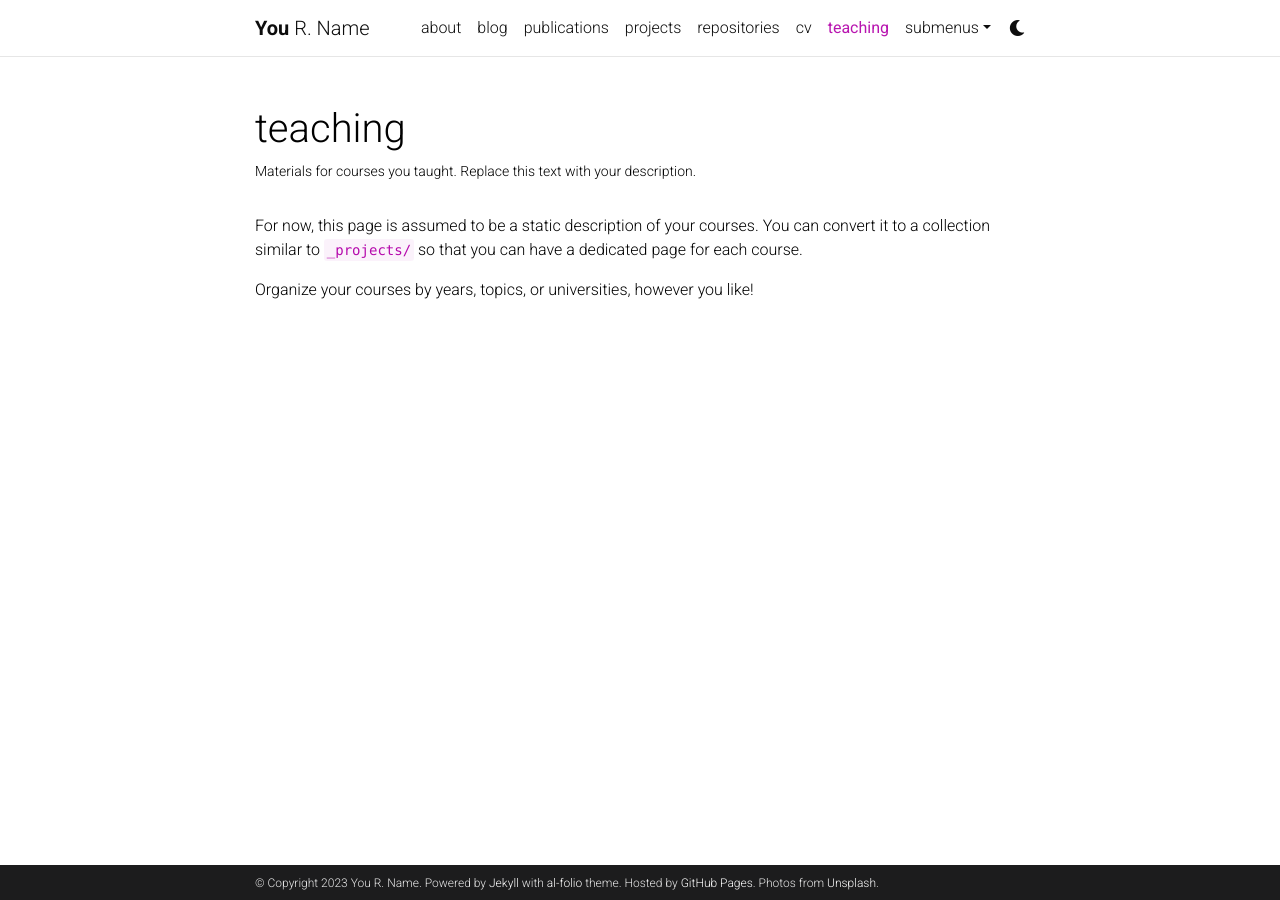
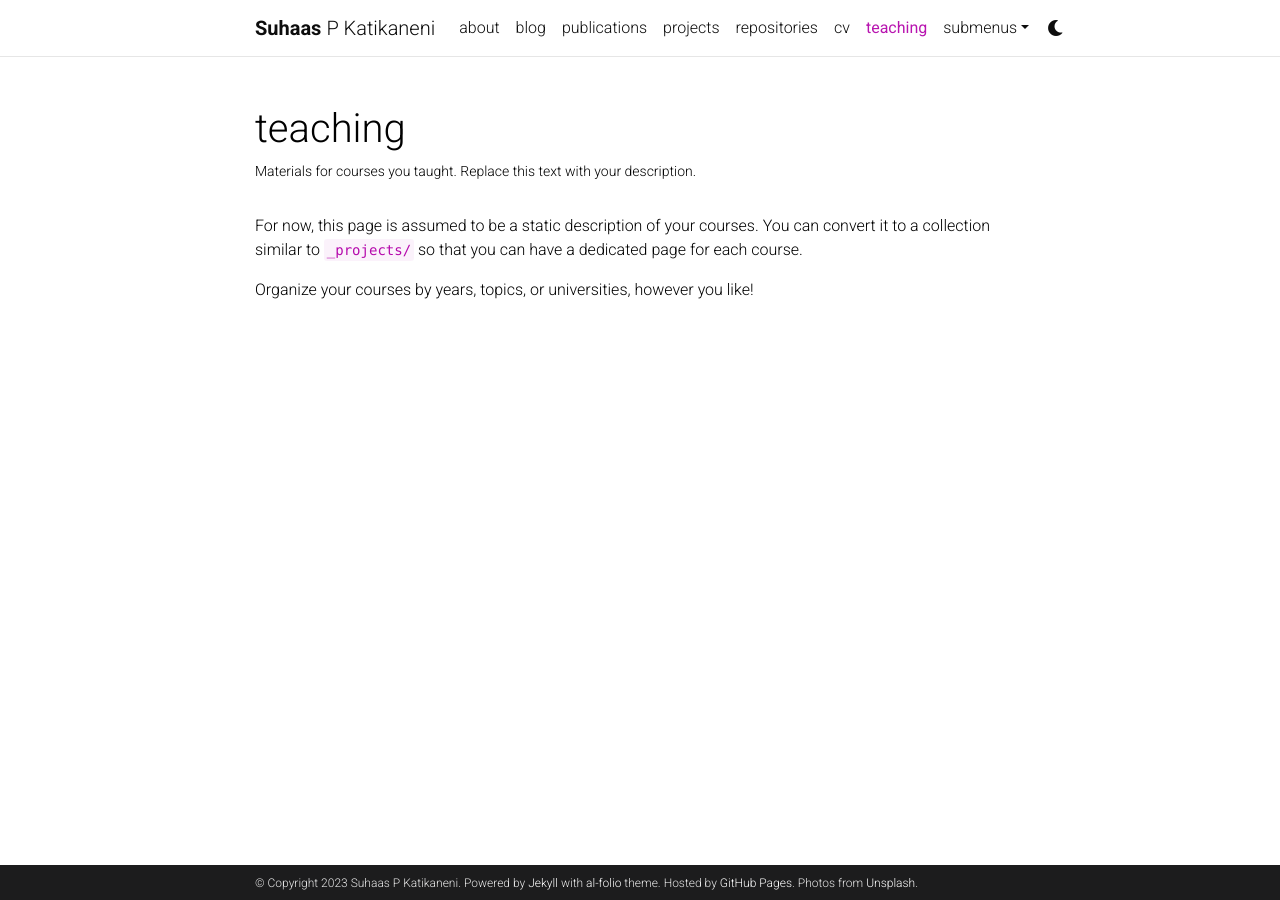
Before and after one commit to spknash/spknash.github.io, a Jekyll site: the page built from _pages/teaching.md, in a window 1280 px wide. Built offline with Jekyll 4.4.1, drawn with Linux system fonts in a browser that asks for light colours; comment, search, counter and statistics services are not loaded; a style sheet for code colours, icons or effects is not loaded.

Commit message:
Revert "Revert "Update to biography""

```diff
--- a/_config.yml
+++ b/_config.yml
@@ -3,10 +3,10 @@
 # -----------------------------------------------------------------------------
 
 title: blank # the website title (if blank, full name will be used instead)
-first_name: You
-middle_name: R.
-last_name: Name
-email: you@example.com
+first_name: Suhaas
+middle_name: P
+last_name: Katikaneni
+email: suhaaspk@gmail.com
 description: > # the ">" symbol means to ignore newlines until "footer_text:"
   A simple, whitespace theme for academics. Based on [*folio](https://github.com/bogoli/-folio) design.
 footer_text: >
@@ -18,8 +18,8 @@ keywords: jekyll, jekyll-theme, academic-website, portfolio-website  # add your
 lang: en # the language of your site (for example: en, fr, cn, ru, etc.)
 icon: ⚛️  # the emoji used as the favicon (alternatively, provide image name in /assets/img/)
 
-url: https://alshedivat.github.io # the base hostname & protocol for your site
-baseurl: /al-folio # the subpath of your site, e.g. /blog/
+url: https://spknash.github.io # the base hostname & protocol for your site
+baseurl:  # the subpath of your site, e.g. /blog/
 last_updated: false # set to true if you want to display last updated in the footer
 impressum_path:  # set to path to include impressum link in the footer, use the same path as permalink in a page, helps to conform with EU GDPR
 
@@ -71,11 +71,11 @@ og_image: # The site-wide (default for all links) Open Graph preview image
 # Social integration
 # -----------------------------------------------------------------------------
 
-github_username: # your GitHub user name
+github_username: spknash # your GitHub user name
 gitlab_username: # your GitLab user name
 twitter_username: # your Twitter handle
 mastodon_username: # your mastodon instance+username in the format instance.tld/@username
-linkedin_username: # your LinkedIn user name
+linkedin_username: suhaas-katikaneni # your LinkedIn user name
 telegram_username: # your Telegram user name
 scholar_userid: # your Google Scholar ID
 semanticscholar_id: # your Semantic Scholar ID
```
